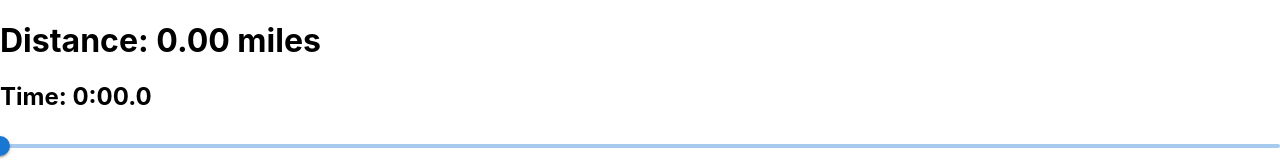
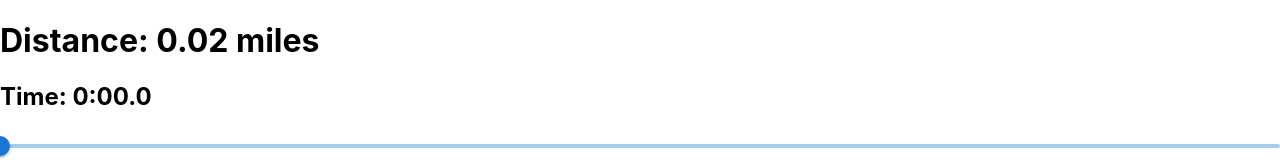
Before and after one commit to msantam2/hundredths, a React (Create React App) app: page / in a window 1280 px wide. Shown: the top 160 px of the page. Built offline with nearby package versions, Linux system fonts and the light colour scheme.

Commit message:
hone in on distance logic bug

```diff
--- a/src/App.js
+++ b/src/App.js
@@ -37,7 +37,9 @@ function App() {
   };
 
   useEffect(() => {
-    setDistance(speed * elapsedTime / 3600);
+    // TODO: distance logic here!
+
+    setDistance(prevDistance => prevDistance + 0.01);
   }, [speed, elapsedTime]);
 
   const formatTime = (time) => {
```
